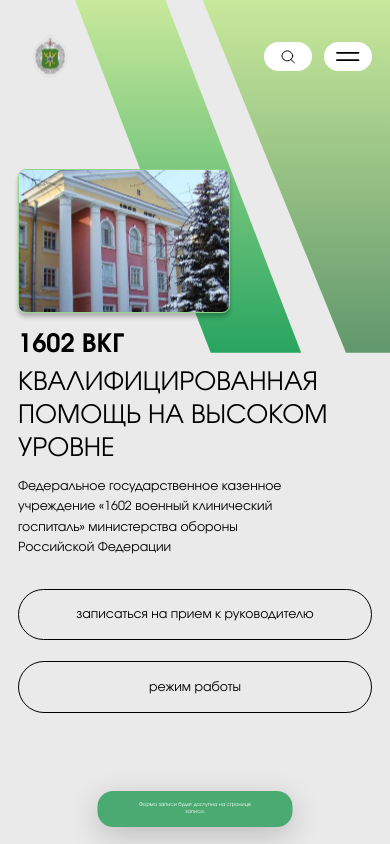
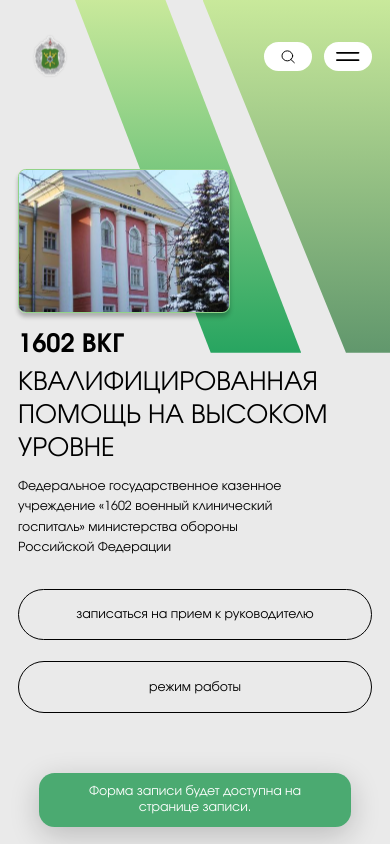
Before and after one commit to jestyrn-del/Hospital-website, a React (Vite) app: page / in a window 390 px wide. Both pictures are taken after a click on the button "записаться на прием к руководителю". Shown: the top 844 px of the page. Built offline with nearby package versions, Linux system fonts and the light colour scheme.

Commit message:
Notification: rady adaptation for mobile version

```diff
--- a/src/components/Notification/Notification.css
+++ b/src/components/Notification/Notification.css
@@ -17,3 +17,10 @@
 
     transform: translateX(-50%);
 }
+
+@media (max-width: 767px) {
+    .notification {
+        width: 80vw;
+        font-size: 3.2vw;
+    }
+}
```
